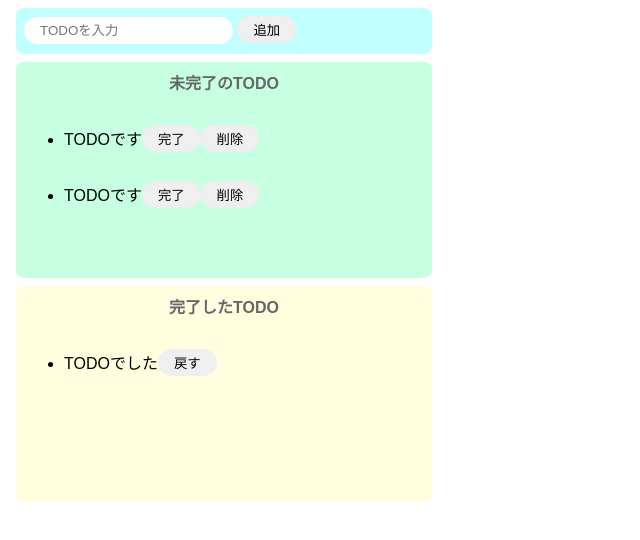
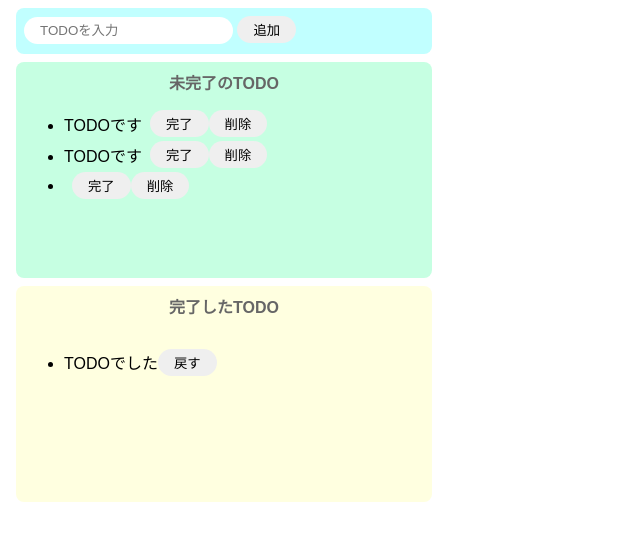
Before and after one commit to masachika-kamada/todo-js, a website built with Parcel: page index.html in a window 1280 px wide. Both pictures are taken after a click on the button "追加". Shown: the whole page, without its empty margins (0-640 px from the left). Built offline with nearby package versions, Linux system fonts and the light colour scheme.

Commit message:
追加ボタンで新規要素を追加できるようにした

```diff
--- a/index.html
+++ b/index.html
@@ -12,21 +12,17 @@
     </div>
     <div class="incomplete-area">
       <p class="title">未完了のTODO</p>
-      <ul>
-        <li>
+      <ul id="incomplete-list">
         <div class="list-row">
-            <p>TODOです</p>
+          <li>TODOです</li>
           <button>完了</button>
           <button>削除</button>
         </div>
-        </li>
-        <li>
         <div class="list-row">
-            <p>TODOです</p>
+          <li>TODOです</li>
           <button>完了</button>
           <button>削除</button>
         </div>
-        </li>
       </ul>
     </div>
     <div class="complete-area">
--- a/src/index.js
+++ b/src/index.js
@@ -1,13 +1,41 @@
 import "./styles.css";
 
 const onClickAdd = () => {
+  // テキストボックスの値を取得し初期化する
   const inputText = document.getElementById("add-text").value;
   document.getElementById("add-text").value = "";
-  alert(inputText);
+
+  // div生成
+  const div = document.createElement("div");
+  div.className = "list-row";
+
+  // li生成
+  const li = document.createElement("li");
+  li.innerText = inputText;
+
+  // button（完了）タグ生成
+  const completeButton = document.createElement("button");
+  completeButton.innerText = "完了";
+  completeButton.addEventListener("click", () => {
+    alert("完了");
+  });
+
+  // button（削除）タグ生成
+  const deleteButton = document.createElement("button");
+  deleteButton.innerText = "削除";
+  deleteButton.addEventListener("click", () => {
+    alert("削除");
+  });
+
+  // divタグの子要素に各要素を設定
+  div.appendChild(li);
+  div.appendChild(completeButton);
+  div.appendChild(deleteButton);
+
+  // 未完了リストに追加
+  document.getElementById("incomplete-list").appendChild(div);
 };
 
 document
   .getElementById("add-button")
   .addEventListener("click", () => onClickAdd());
-
-// commit test
--- a/src/styles.css
+++ b/src/styles.css
@@ -19,6 +19,10 @@ button:hover {
   background-color: #ff7fff;
   color: #fff;
   cursor: pointer;
+}
+
+li {
+  margin-right: 8px;
 }
 
 .input-area {
@@ -58,4 +62,5 @@ button:hover {
 .list-row {
   display: flex;
   align-items: center;
+  padding-bottom: 4px;
 }
```
Lines whose indentation alone changed are shown as unchanged.
